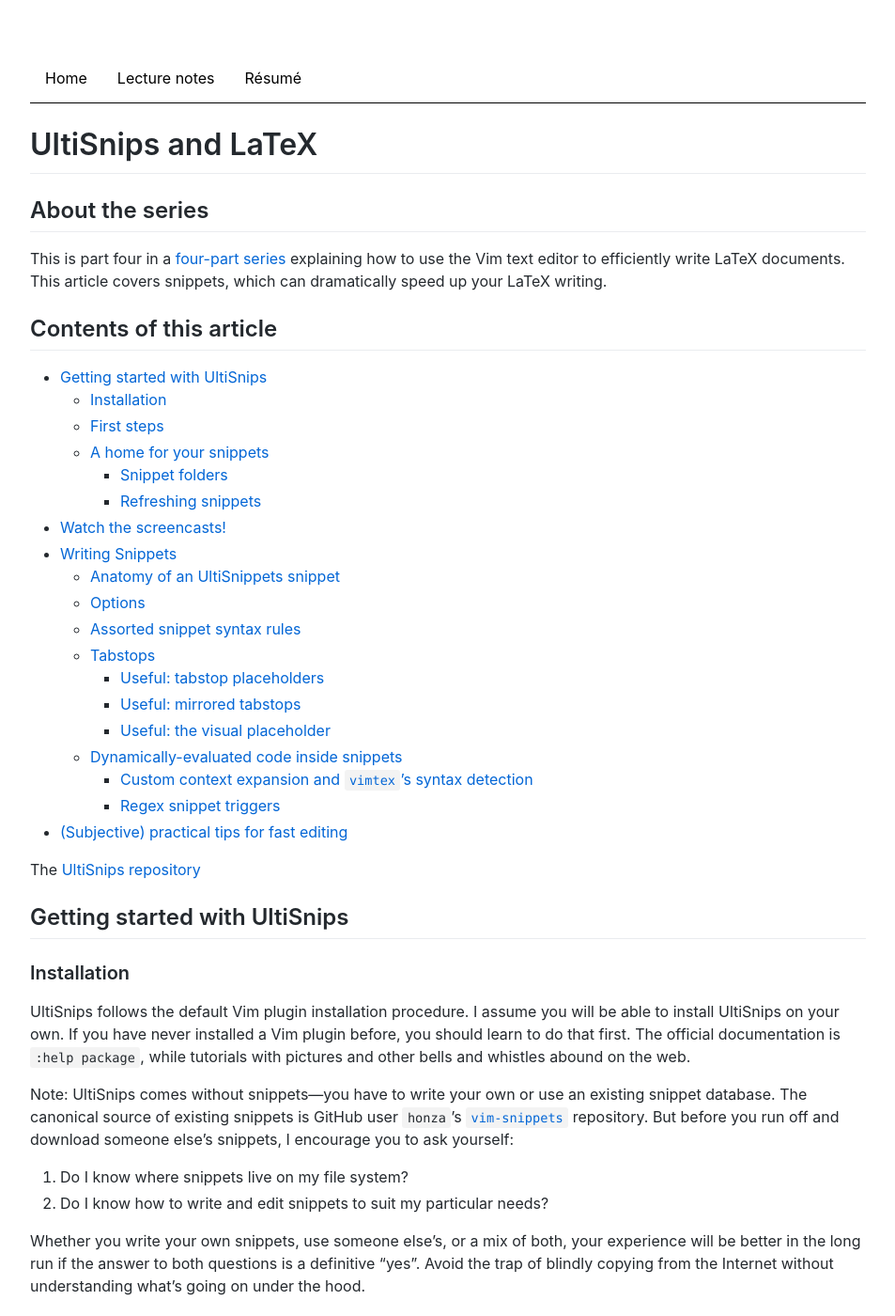
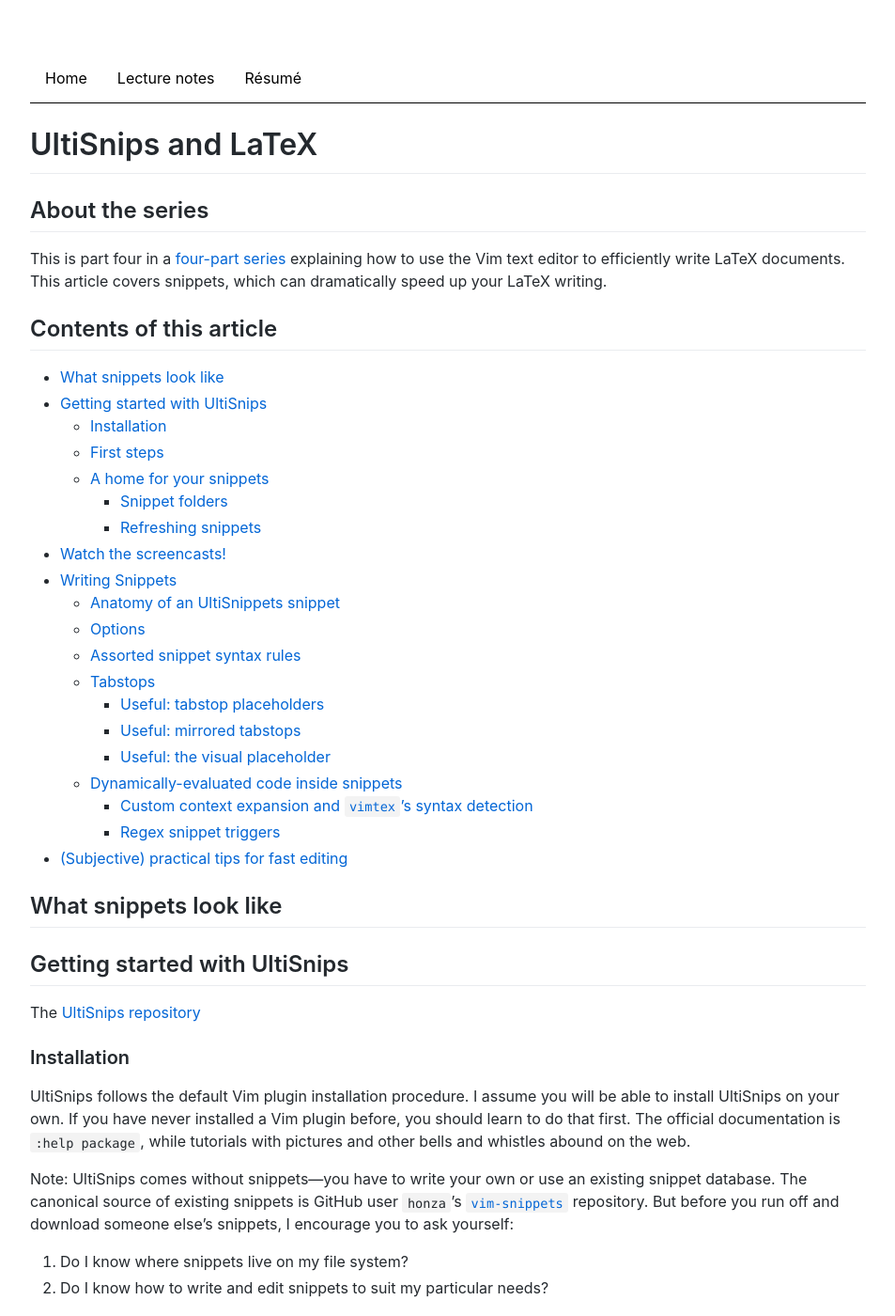
Before and after one commit to ejmastnak/ejmastnak.github.io, a Jekyll site: the page built from tutorials/vim-latex/ultisnips.md, in a window 1280 px wide and 1400 px high. Shown: the whole window at 94% size, without its empty margins (163-1116 px from the left). Built offline with Jekyll 4.4.1, drawn with Linux system fonts in a browser that asks for light colours.

Commit message:
Incorporate latest improvements

```diff
--- a/tutorials/vim-latex/ultisnips.md
+++ b/tutorials/vim-latex/ultisnips.md
@@ -7,33 +7,36 @@ title: Snippets | Vim and LaTeX Part 1
 This is part four in a [four-part series]({% link tutorials/vim-latex/intro.md %}) explaining how to use the Vim text editor to efficiently write LaTeX documents. This article covers snippets, which can dramatically speed up your LaTeX writing.
 
 ## Contents of this article
-<!-- vim-markdown-toc Marked -->
+<!-- vim-markdown-toc GFM -->
 
+* [What snippets look like](#what-snippets-look-like)
 * [Getting started with UltiSnips](#getting-started-with-ultisnips)
   * [Installation](#installation)
   * [First steps](#first-steps)
   * [A home for your snippets](#a-home-for-your-snippets)
     * [Snippet folders](#snippet-folders)
     * [Refreshing snippets](#refreshing-snippets)
-* [Watch the screencasts!](#watch-the-screencasts!)
+* [Watch the screencasts!](#watch-the-screencasts)
 * [Writing Snippets](#writing-snippets)
   * [Anatomy of an UltiSnippets snippet](#anatomy-of-an-ultisnippets-snippet)
   * [Options](#options)
   * [Assorted snippet syntax rules](#assorted-snippet-syntax-rules)
   * [Tabstops](#tabstops)
-    * [Useful: tabstop placeholders](#useful:-tabstop-placeholders)
-    * [Useful: mirrored tabstops](#useful:-mirrored-tabstops)
-    * [Useful: the visual placeholder](#useful:-the-visual-placeholder)
+    * [Useful: tabstop placeholders](#useful-tabstop-placeholders)
+    * [Useful: mirrored tabstops](#useful-mirrored-tabstops)
+    * [Useful: the visual placeholder](#useful-the-visual-placeholder)
   * [Dynamically-evaluated code inside snippets](#dynamically-evaluated-code-inside-snippets)
-    * [Custom context expansion and `vimtex`'s syntax detection](#custom-context-expansion-and-`vimtex`'s-syntax-detection)
+    * [Custom context expansion and `vimtex`'s syntax detection](#custom-context-expansion-and-vimtexs-syntax-detection)
     * [Regex snippet triggers](#regex-snippet-triggers)
-* [(Subjective) practical tips for fast editing](#(subjective)-practical-tips-for-fast-editing)
+* [(Subjective) practical tips for fast editing](#subjective-practical-tips-for-fast-editing)
 
 <!-- vim-markdown-toc -->
 
-The [UltiSnips repository](https://github.com/SirVer/ultisnips)
+## What snippets look like
 
 ## Getting started with UltiSnips
+
+The [UltiSnips repository](https://github.com/SirVer/ultisnips)
 
 ### Installation
 UltiSnips follows the default Vim plugin installation procedure. I assume you will be able to install UltiSnips on your own. If you have never installed a Vim plugin before, you should learn to do that first. The official documentation is `:help package`, while tutorials with pictures and other bells and whistles abound on the web.
```
Also changed, not shown: tutorials/vim-latex/compilation.md (+81 -47 lines), tutorials/vim-latex/intro.md (+1 -3 lines), tutorials/vim-latex/pdf-reader.md (+9 -1 lines).
